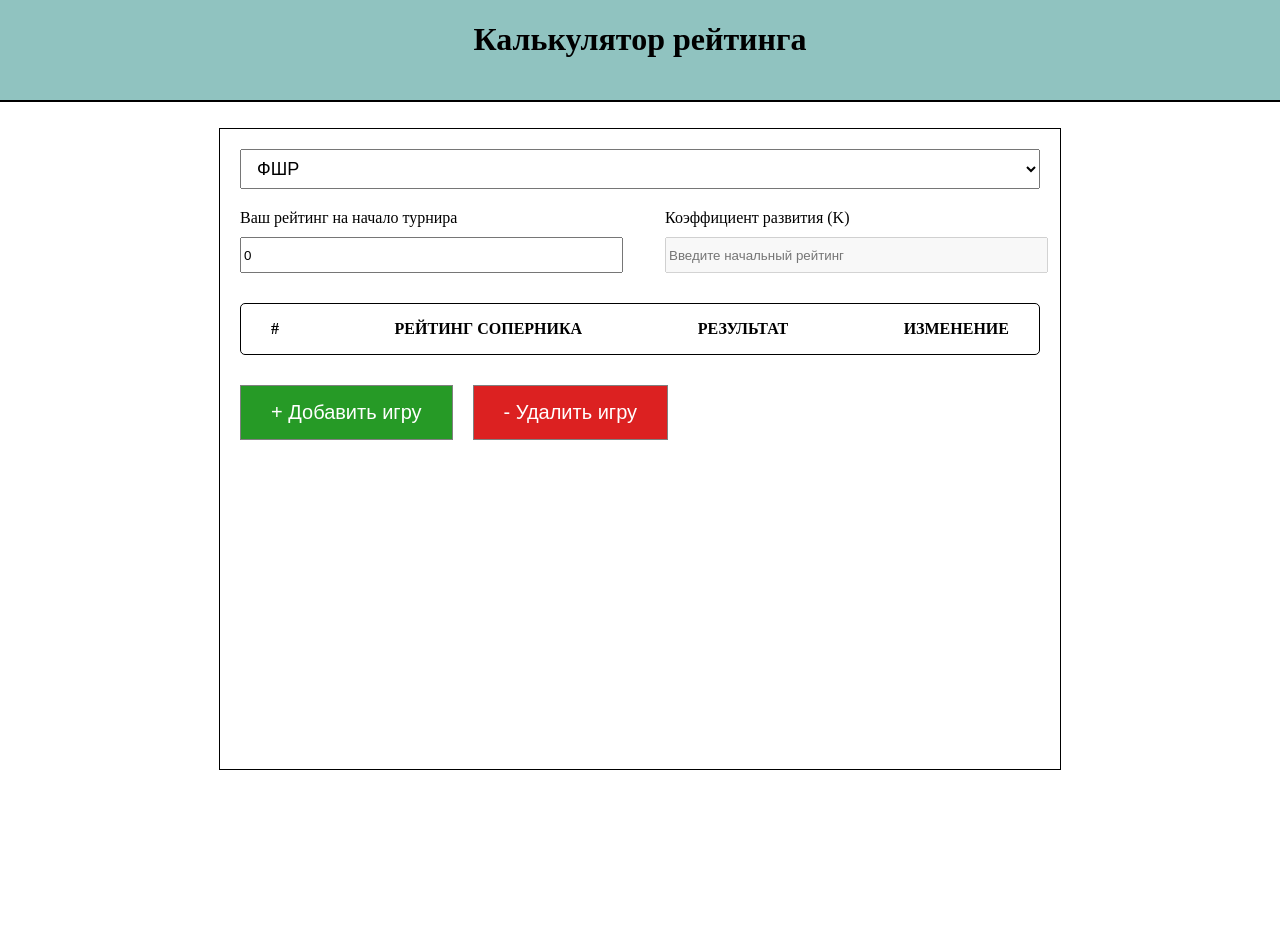
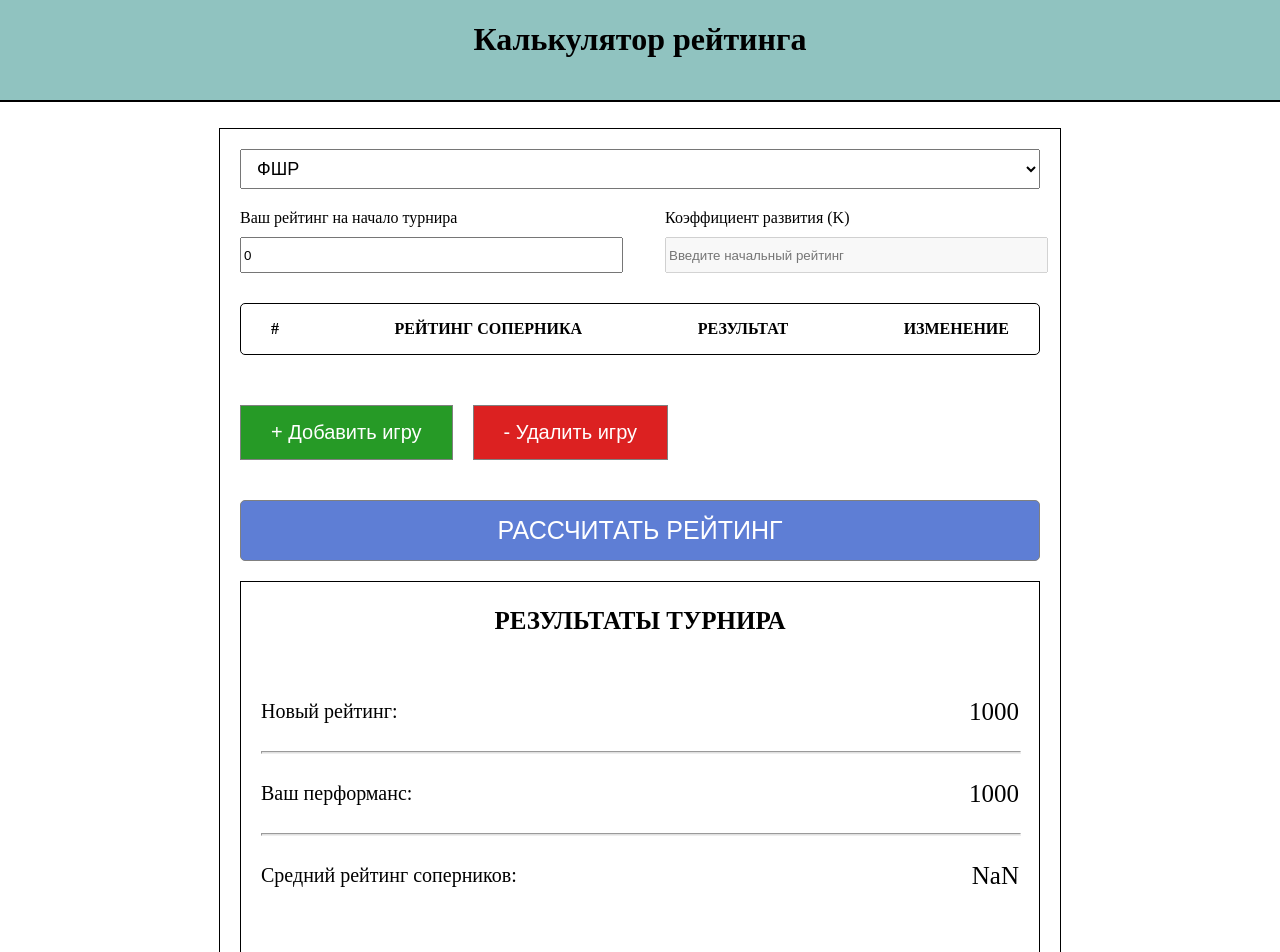
Before and after one commit to DmitryPetrakevich/chess-rating-calculator, a Vue app: page / in a window 1280 px wide. Shown: the top 952 px of the page. Before the commit the page ends 800 px from the top, so only its background shows below. Built offline with nearby package versions, Linux system fonts and the light colour scheme.

Commit message:
добавил кнопка и таблицу рассчета рейтинга, сделал вычисляемое свойство average

```diff
--- a/src/components/GameItem.vue
+++ b/src/components/GameItem.vue
@@ -1,42 +1,47 @@
 <template>
     <div class="game-item">
         <div class="game-item__container">
-            <p class="game-item-number">
+            <p class="game-item-number" :class="circleClass">
                 {{ number }}
             </p>
 
             <input
             class="game-item-rating"
             type="number"
-            v-model="rating"
+            v-model="game.rating"
             />
 
-            <select class="game-item-result" v-model="result">
+            <select class="game-item-result" v-model="game.result">
                 <option value="1" class="game-item-result-option" >Победа</option>
                 <option value="-1" class="game-item-result-option">Поражение</option>
                 <option value="0" class="game-item-result-option">Ничья</option>
             </select>
 
             <p class="game-item-change">
-                {{ change }}
+                {{ game.change }}
             </p>
         </div>
     </div>
 </template>
 
 <script setup>
-import { ref } from 'vue';
+import { computed, ref } from 'vue';
 
 const props = defineProps({
     number: Number,
-    rating: Number,
-    result: Number,
-    change: Number,
+    game: Object,
 });
 
-let rating = ref(props.rating);
-let result = ref(props.result);
-let change = ref(props.change);
+let circleClass = computed(() => {
+    switch(props.game.result) {
+        case "1": return "win";
+        case "-1": return 'lose';
+        case "0": return 'draw';
+        default: return "";
+    }
+})
+
+
 </script>
 
 <style scoped lang="less">
@@ -56,12 +61,24 @@ let change = ref(props.change);
     margin-top: 0;
     margin-bottom: 0;
     margin-right: 40px;
-    width: 50px;
-    height: 50px;
+    width: 40px;
+    height: 40px;
     font-size: 23px;
     border-radius: 50%;
     background-color: lightgreen;
     flex-shrink: 0;
+
+    &.win {
+        background-color: lightgreen;
+    }
+
+    &.lose {
+        background-color: red;
+    }
+
+    &.draw {
+        background-color: yellow;
+    }
 }
 
 .game-item-rating {
--- a/src/components/GameList.vue
+++ b/src/components/GameList.vue
@@ -24,9 +24,7 @@
                 v-for="(game,index) in store.games"
                 :key="game.id"
                 :number="index + 1"
-                :rating="game.rating"
-                :result="game.result"
-                :change="game.change"
+                :game="game"
                 />
             </div>
 
@@ -64,6 +62,7 @@ let store = useChessStore();
     justify-content: space-between;
     gap: 20px;
     padding: 0 30px;
+    margin-bottom: 20px;
     font-size: 16px;
     font-weight: 800;
     text-transform: uppercase;
@@ -78,6 +77,12 @@ let store = useChessStore();
 }
 
 .game-list-header-result {
+}
+
+.game-list-games {
+    display: flex;
+    flex-direction: column;
+    gap: 15px;
 }
 
 .game-list-games-btns {
--- a/src/components/RatingCalculator.vue
+++ b/src/components/RatingCalculator.vue
@@ -3,6 +3,7 @@
         <div class="rating-calculator__container">
             <RatingSettings />
             <GameList />
+            <ResultSummary />
 
         </div>
     </div>
@@ -14,6 +15,7 @@
 import RatingSettings from './RatingSettings.vue';
 import GameItem from './GameItem.vue';
 import GameList from './GameList.vue';
+import ResultSummary from './ResultSummary.vue';
 
 </script>
 
--- a/src/components/ResultSummary.vue
+++ b/src/components/ResultSummary.vue
@@ -1,11 +1,158 @@
 <template>
+    <div class="result-summary">
+        <div class="result-summary__container">
+            <button class="result-summary-btn">
+                Рассчитать рейтинг
+            </button>
 
+            <div class="result-summary-table">
+                <h3 class="result-summary-title">
+                Результаты турнира
+                </h3>
+
+                <div class="result-summary-main">
+                    <div class="result-summary-main-rating">
+                        <p class="result-summary-main-rating-text">
+                            Новый рейтинг:
+                        </p>
+                        <div class="result-summary-main-rating-number">
+                            1000
+                        </div>
+                    </div>
+                    <hr class="divider"/>
+
+                    <div class="result-summary-main-performance">
+                        <p class="result-summary-main-performance-text">
+                            Ваш перформанс:
+                        </p>
+                        <div class="result-summary-main-performance-number">
+                            1000
+                        </div>
+                    </div>
+                    <hr class="divider"/>
+
+                    <div class="result-summary-main-average">
+                        <p class="result-summary-main-average-text">
+                            Средний рейтинг соперников:
+                        </p>
+                        <div class="result-summary-main-average-number">
+                            {{ average }}
+                        </div>
+                    </div>
+                </div>
+            </div>
+        </div>
+    </div>
 </template>
 
-<script>
-export default {
-};
+<script setup>
+import { useChessStore } from '../stores/chessStore';
+import { ref, computed } from 'vue';
+
+const store = useChessStore();
+
+let average = computed(() => {
+    let sum = store.games.reduce((a,c) => a + c.rating,0)
+    return Math.floor(sum / store.games.length)
+})
+
 </script>
 
-<style scoped>
+<style scoped lang="less">
+.result-summary {
+    margin-top: 10px;
+
+    &__container {
+        // display: flex;
+        // flex-direction: column;
+    }
+}
+
+.result-summary-btn {
+    display: flex;
+    justify-content: center;
+    align-items: center;
+    padding: 15px 30px;
+    margin-bottom: 20px;
+    width: 100%;
+    background-color: rgb(94, 126, 213);
+    border: 1px solid grey;
+    border-radius: 5px;
+    text-transform: uppercase;
+    color: white;
+    font-size: 25px;
+}
+
+.result-summary-table {
+    display: flex;
+    flex-direction: column;
+    border: 1px solid black;
+}
+
+.result-summary-title {
+    display: flex;
+    justify-content: center;
+    font-size: 25px;
+    text-transform: uppercase;
+}
+
+.result-summary-main {
+    display: flex;
+    flex-direction: column;
+    padding: 20px;
+}
+
+.result-summary-main-rating {
+    display: flex;
+    flex-direction: row;
+    justify-content: space-between;
+    align-items: center;
+
+    &-text {
+        font-size: 20px;
+    }
+
+    &-number {
+        font-size: 25px;
+    }
+}
+
+.result-summary-main-performance {
+    display: flex;
+    flex-direction: row;
+    justify-content: space-between;
+    align-items: center;
+
+    &-text {
+        font-size: 20px;
+    }
+
+    &-number {
+        font-size: 25px;
+    }
+}
+
+.result-summary-main-average {
+    display: flex;
+    flex-direction: row;
+    justify-content: space-between;
+    align-items: center;
+    padding-bottom: 30px;
+
+    &-text {
+        font-size: 20px;
+    }
+
+    &-number {
+        font-size: 25px;
+    }
+}
+
+.divider {
+    width: 100%;
+    height: 1px;
+    background-color: #e0e0e0;
+}
+
+
 </style>
```
